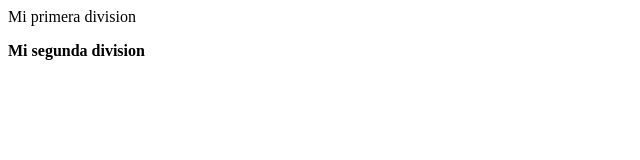
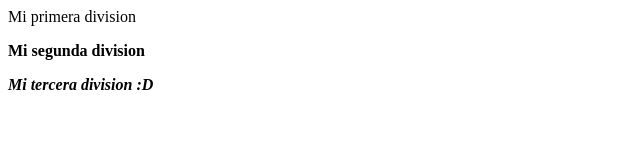
Before and after one commit to DNOVOA17/aplicacion.github.io, a plain HTML site: page index.html in a window 1280 px wide. Shown: the whole page, without its empty margins (0-640 px from the left). Drawn offline with Linux system fonts and the light colour scheme.

Commit message:
Mi tercero div con cursiva

```diff
--- a/index.html
+++ b/index.html
@@ -5,6 +5,7 @@
 	<body>
 		<div><p>Mi primera division</p><div>
 		<div><p><b>Mi segunda division</b></p><div>
+		<div><p><strong><em>Mi tercera division :D</strong></em></p><div>
 	</body>
 
 </html>
```
